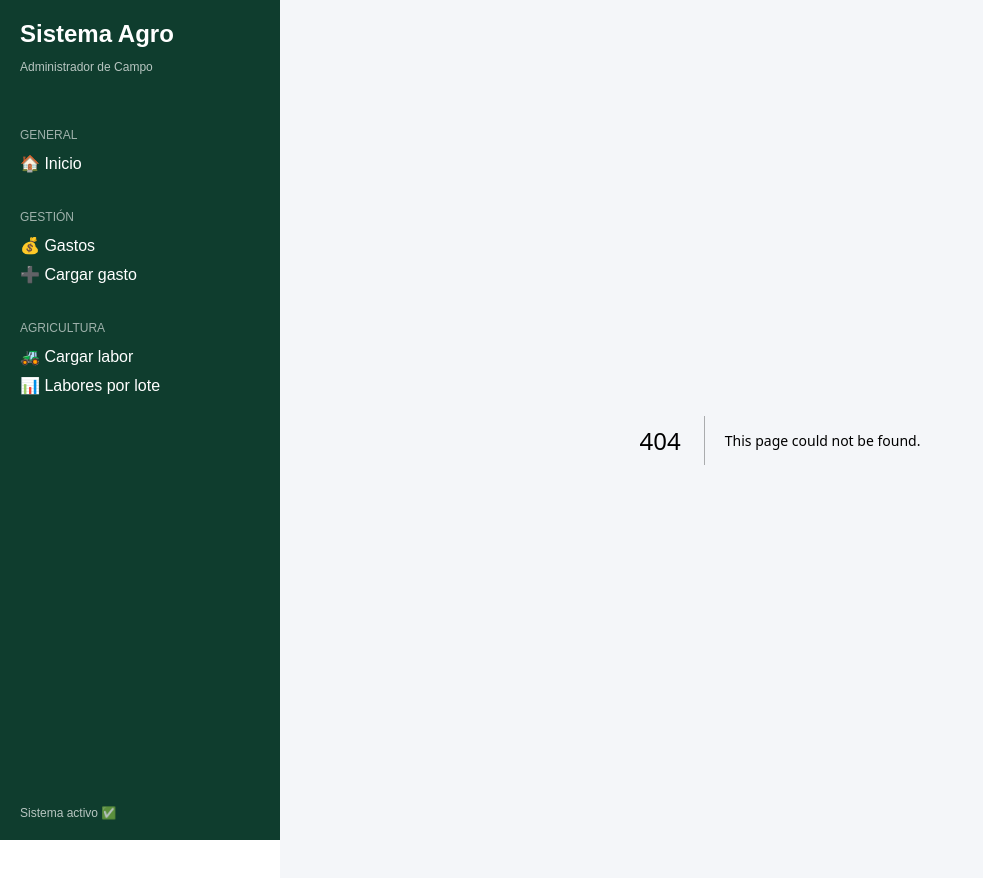
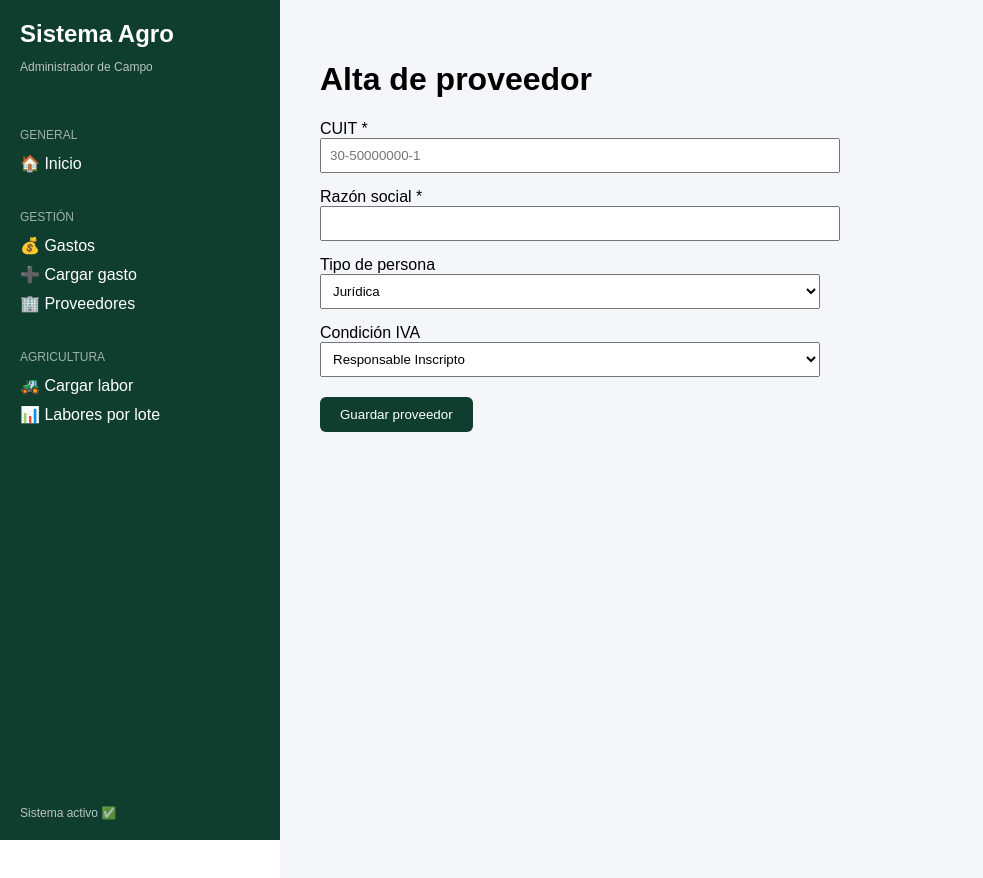
Before and after one commit to tobiasmontana1998/sistema-agro, a Next.js app: page /control-gestion/proveedores in a window 1280 px wide. Before the commit this address had no page. Shown: the whole page, without its empty margins (0-983 px from the left). Built offline with nearby package versions, Linux system fonts and the light colour scheme; no server answers.

Commit message:
cargar proveerdores

```diff
--- /dev/null
+++ b/app/control-gestion/proveedores/page.tsx
@@ -0,0 +1,106 @@
+"use client";
+
+import { useState } from "react";
+import { supabase } from "@/lib/supabase";
+
+export default function ProveedoresPage() {
+  const [cuit, setCuit] = useState("");
+  const [razonSocial, setRazonSocial] = useState("");
+  const [tipoPersona, setTipoPersona] = useState("JURIDICA");
+  const [condicionIVA, setCondicionIVA] = useState("RESPONSABLE_INSCRIPTO");
+
+  const guardarProveedor = async () => {
+    if (!cuit || !razonSocial) {
+      alert("Completá CUIT y Razón Social");
+      return;
+    }
+
+    const { error } = await supabase.from("proveedores").insert([
+      {
+        cuit,
+        razon_social: razonSocial,
+        tipo_persona: tipoPersona,
+        condicion_iva: condicionIVA,
+        emite_factura_a: condicionIVA === "RESPONSABLE_INSCRIPTO",
+        emite_factura_b: condicionIVA === "RESPONSABLE_INSCRIPTO",
+        emite_factura_c: condicionIVA === "MONOTRIBUTISTA",
+      },
+    ]);
+
+    if (error) {
+      alert(error.message);
+      return;
+    }
+
+    alert("✅ Proveedor guardado");
+
+    setCuit("");
+    setRazonSocial("");
+  };
+
+  return (
+    <div style={{ maxWidth: 500 }}>
+      <h1>Alta de proveedor</h1>
+
+      <div style={{ marginBottom: 15 }}>
+        <label>CUIT *</label>
+        <input
+          value={cuit}
+          onChange={(e) => setCuit(e.target.value)}
+          style={{ width: "100%", padding: 8 }}
+          placeholder="30-50000000-1"
+        />
+      </div>
+
+      <div style={{ marginBottom: 15 }}>
+        <label>Razón social *</label>
+        <input
+          value={razonSocial}
+          onChange={(e) => setRazonSocial(e.target.value)}
+          style={{ width: "100%", padding: 8 }}
+        />
+      </div>
+
+      <div style={{ marginBottom: 15 }}>
+        <label>Tipo de persona</label>
+        <select
+          value={tipoPersona}
+          onChange={(e) => setTipoPersona(e.target.value)}
+          style={{ width: "100%", padding: 8 }}
+        >
+          <option value="JURIDICA">Jurídica</option>
+          <option value="FISICA">Física</option>
+        </select>
+      </div>
+
+      <div style={{ marginBottom: 20 }}>
+        <label>Condición IVA</label>
+        <select
+          value={condicionIVA}
+          onChange={(e) => setCondicionIVA(e.target.value)}
+          style={{ width: "100%", padding: 8 }}
+        >
+          <option value="RESPONSABLE_INSCRIPTO">
+            Responsable Inscripto
+          </option>
+          <option value="MONOTRIBUTISTA">Monotributista</option>
+          <option value="EXENTO">Exento</option>
+          <option value="NO_RESPONSABLE">No responsable</option>
+        </select>
+      </div>
+
+      <button
+        onClick={guardarProveedor}
+        style={{
+          padding: "10px 20px",
+          background: "#0f3d2e",
+          color: "white",
+          border: "none",
+          borderRadius: 6,
+        }}
+      >
+        Guardar proveedor
+      </button>
+    </div>
+  );
+}
--- a/components/Sidebar.tsx
+++ b/components/Sidebar.tsx
@@ -46,12 +46,19 @@ export default function Sidebar() {
             💰 Gastos
           </Link>
 
+
           <Link
             href="/control-gestion/facturas"
             style={{ color: "white", textDecoration: "none" }}
           >
             ➕ Cargar gasto
           </Link>
+          <Link
+  href="/control-gestion/proveedores"
+  style={{ color: "white", textDecoration: "none" }}
+>
+  🏢 Proveedores
+</Link>
         </div>
       </div>
 
```
Also changed, not shown: app/control-gestion/facturas/CargarFactura.tsx (+42 -10 lines), app/control-gestion/gastos/page.tsx (+90 -24 lines).
